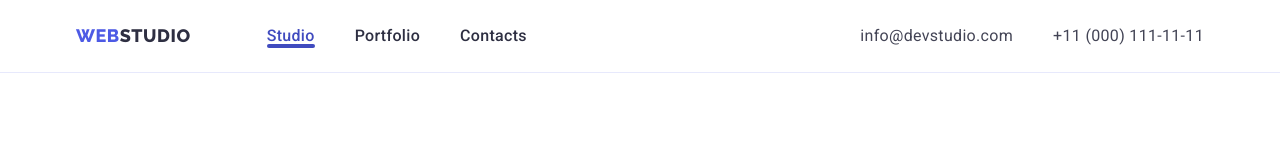
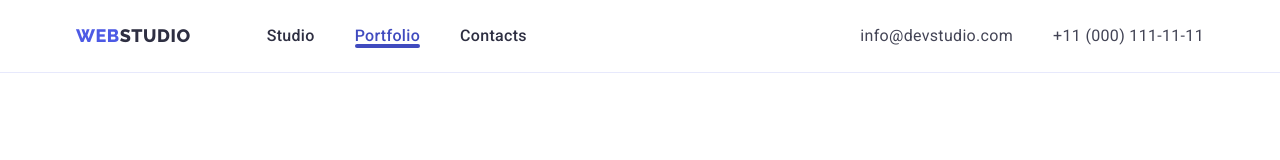
Before and after one commit to YaremaNatalia/goit-markup-hw-07, a plain HTML site: page portfolio.html in a window 1280 px wide. Shown: the top 160 px of the page. Drawn offline with nearby package versions, Linux system fonts and the light colour scheme.

Commit message:
add corrections

```diff
--- a/portfolio.html
+++ b/portfolio.html
@@ -32,12 +32,10 @@
           >
           <ul class="navigation-list list">
             <li class="item">
-              <a class="navigation-link current link" href="./index.html"
-                >Studio</a
-              >
+              <a class="navigation-link link" href="./index.html">Studio</a>
             </li>
             <li class="item">
-              <a class="navigation-link link" href="./portfolio.html"
+              <a class="navigation-link current link" href="./portfolio.html"
                 >Portfolio</a
               >
             </li>
```
